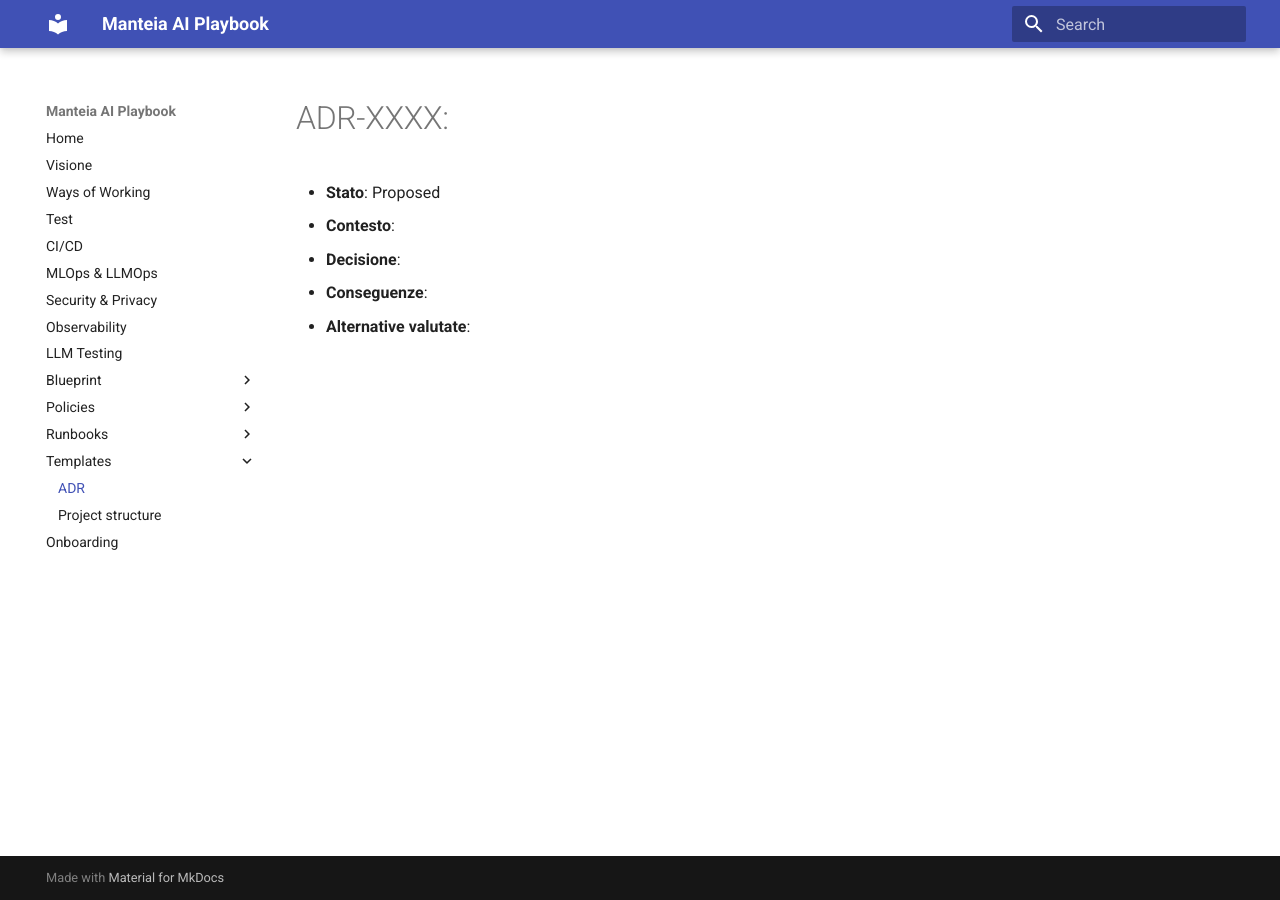
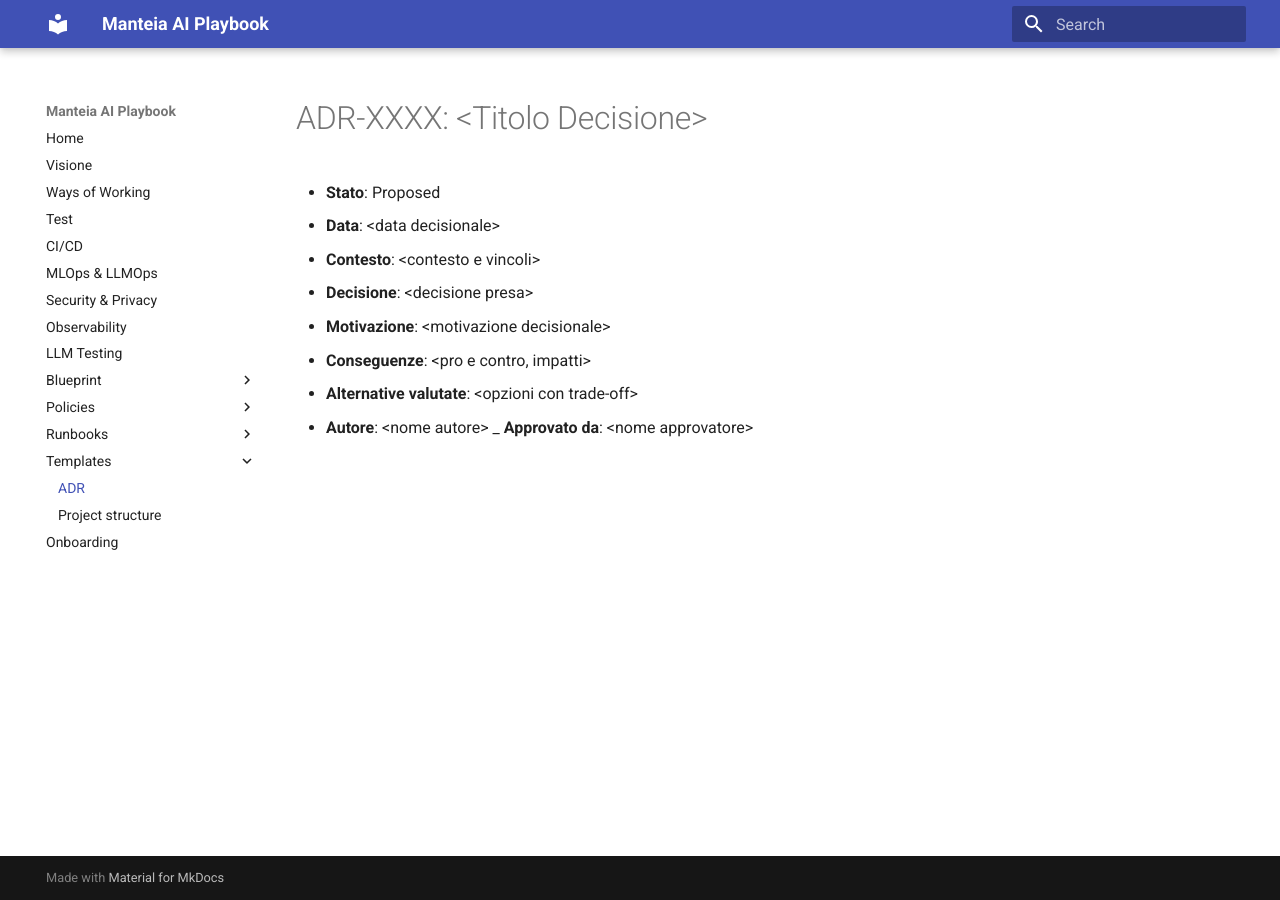
Before and after one commit to mdetommasi/manteia-dev-playbook, an MkDocs documentation site: the page built from docs/template/13-adr-template.md, in a window 1280 px wide. Built offline with MkDocs 1.6.1 and Material for MkDocs 9.7.7, drawn with Linux system fonts in a browser that asks for light colours.

Commit message:
Added new sections

```diff
--- a/docs/template/13-adr-template.md
+++ b/docs/template/13-adr-template.md
@@ -1,6 +1,10 @@
-# ADR-XXXX: <Titolo Decisione>
+# ADR-XXXX: &lt;Titolo Decisione&gt;
 - **Stato**: Proposed
-- **Contesto**: <contesto e vincoli>
-- **Decisione**: <decisione presa>
-- **Conseguenze**: <pro e contro, impatti>
-- **Alternative valutate**: <opzioni con trade-off>
+- **Data**: &lt;data decisionale&gt;
+- **Contesto**: &lt;contesto e vincoli&gt;
+- **Decisione**: &lt;decisione presa&gt;
+- **Motivazione**: &lt;motivazione decisionale&gt;
+- **Conseguenze**: &lt;pro e contro, impatti&gt;
+- **Alternative valutate**: &lt;opzioni con trade-off&gt;
+- **Autore**: &lt;nome autore&gt;
+_ **Approvato da**: &lt;nome approvatore&gt;
```
